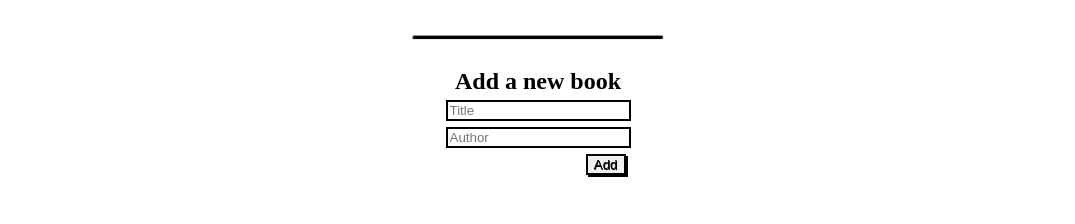
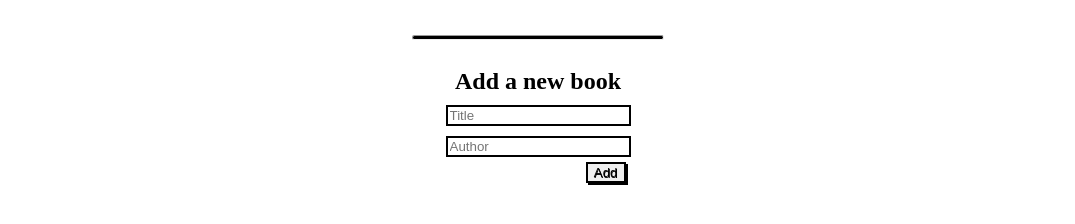
Before and after one commit to BenM4k/AwesomeBooksProject, a website: page Index.html in a window 1280 px wide. Shown: the part 78-302 px from the top of the page, without its empty margins (102-1177 px from the left). Drawn offline with Linux system fonts and the light colour scheme.

Commit message:
form spacing error correction

```diff
--- a/Index.html
+++ b/Index.html
@@ -1,5 +1,6 @@
 <!DOCTYPE html>
 <html lang="en">
+
 <head>
   <meta charset="UTF-8">
   <meta http-equiv="X-UA-Compatible" content="IE=edge">
@@ -7,26 +8,35 @@
   <title>Awesome books</title>
   <link rel="styleSheet" href="style.css">
 </head>
+
 <body>
   <main class="minDiv">
-        <div><h1>Awesome books</h1></div>
+    <div>
+      <h1>Awesome books</h1>
+    </div>
     <div class="tableContainer">
       <table id="bookList">
         <tbody class="bodyh1">
         </tbody>
       </table>
     </div>
-        <div class="hrDiv"><hr>
+    <div class="hrDiv">
+      <hr>
     </div>
-        <div><h2>Add a new book</h2></div>
+    <div>
+      <h2>Add a new book</h2>
+    </div>
     <form action="" id="addNewForm">
       <input type="text" id="bookTitle" class="bookTitle" placeholder="Title"><br>
       <input type="text" id="authorName" class="authorName" placeholder="Author"><br>
+      <div class="fBtnCont">
         <button id="addBook">Add</button>
+      </div>
     </form>
   </main>
 
 
   <script src="script.js"></script>
 </body>
+
 </html>
--- a/style.css
+++ b/style.css
@@ -57,16 +57,16 @@
 }
 
 #addNewForm {
-  display: flex;
-  flex-direction: column;
-  align-items: end;
+  /* display: flex; */
+  /* flex-direction: column; */
+  /* align-items: end; */
   margin: 0;
   height: 30px;
 }
 
 #addNewForm input {
   border: 2px solid black;
-  margin-bottom: -12px;
+  margin: 5px 0;
 }
 
 #addNewForm button {
@@ -76,3 +76,8 @@
   text-decoration: solid;
   text-shadow: 0.5px 0.5px black;
 }
+
+.fBtnCont {
+  display: flex;
+  justify-content: end;
+}
```
Lines whose indentation alone changed are shown as unchanged.
